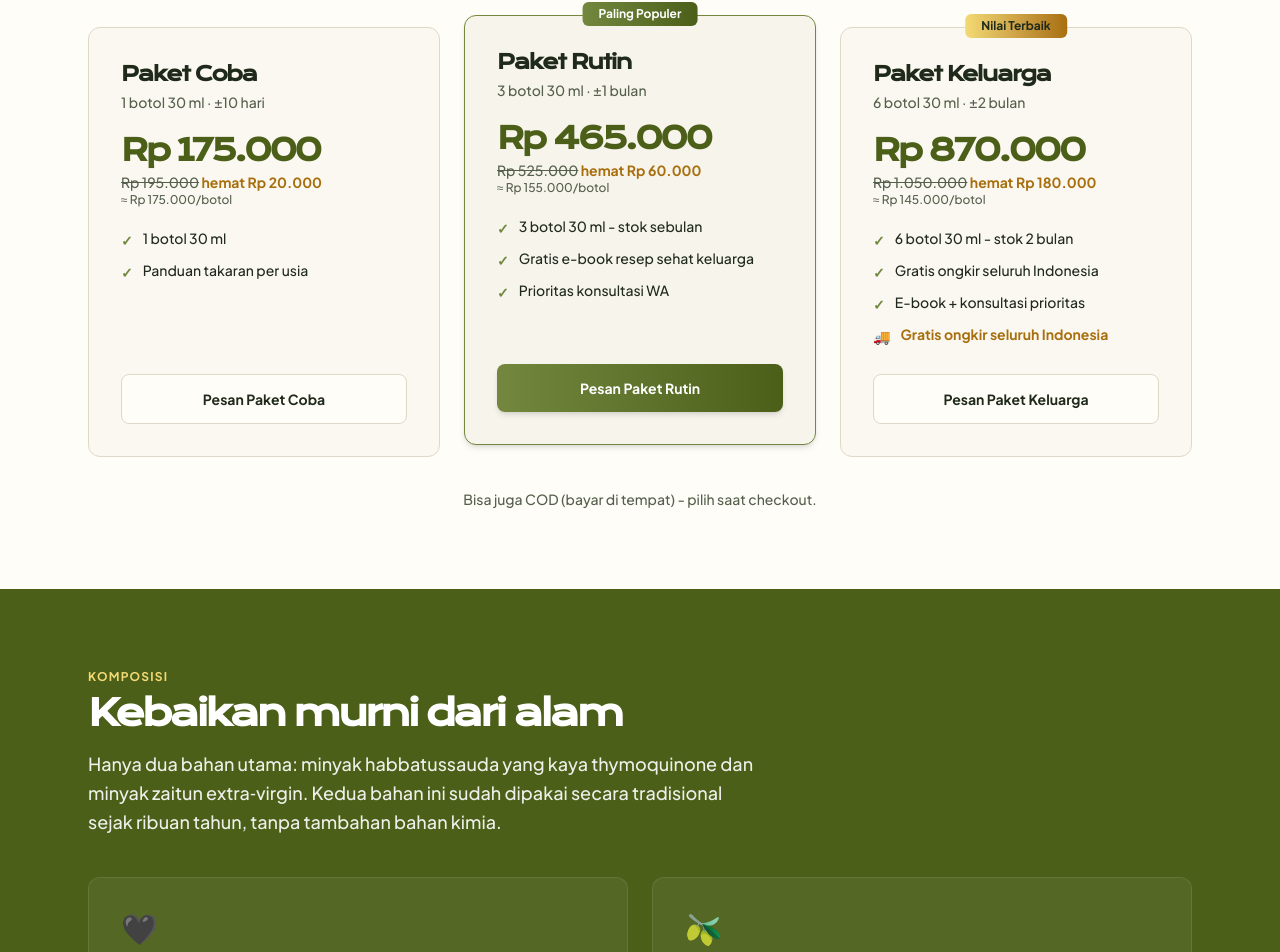
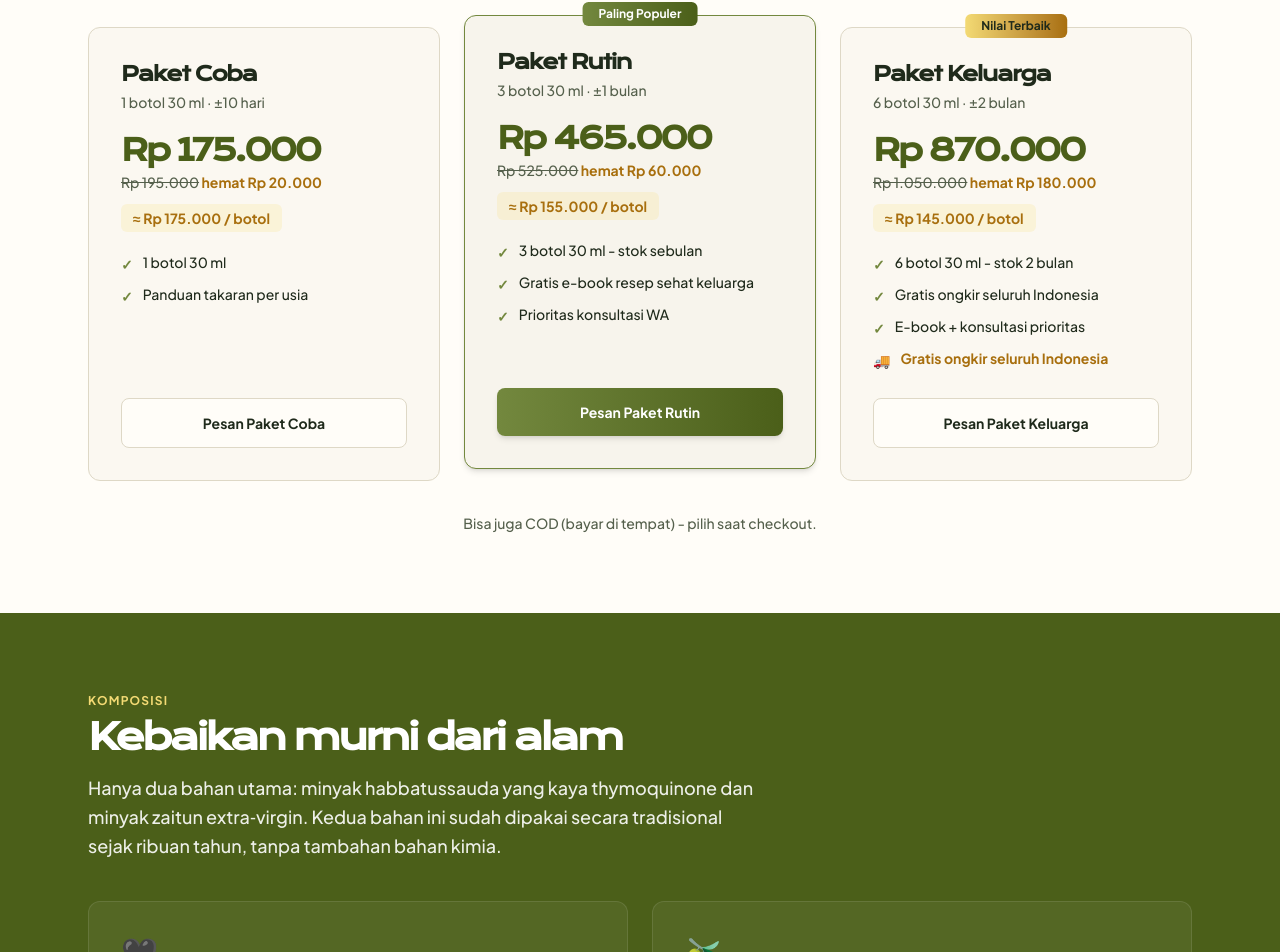
Before and after one commit to zoofasoup/nuralive, a Next.js app: page / in a window 1280 px wide. Shown: the part 2267-3219 px from the top of the page. Built offline with nearby package versions, Linux system fonts and the light colour scheme; no server answers.

Commit message:
Highlight per-bottle price in pricing cards

```diff
--- a/src/components/landing/Pricing.tsx
+++ b/src/components/landing/Pricing.tsx
@@ -56,9 +56,11 @@ export default function Pricing() {
                     hemat {formatRupiah(p.compareAt - p.price)}
                   </span>
                 </p>
-                <p className="text-xs text-ink-soft">
-                  ≈ {formatRupiah(Math.round(p.price / p.bottles))}/botol
-                </p>
+                <div className="mt-3">
+                  <span className="inline-block rounded-md bg-honey/20 px-3 py-1 text-sm font-bold text-honey-deep">
+                    ≈ {formatRupiah(Math.round(p.price / p.bottles))} / botol
+                  </span>
+                </div>
 
                 <ul className="mt-5 flex-1 space-y-2.5">
                   {p.perks.map((perk) => (
```
